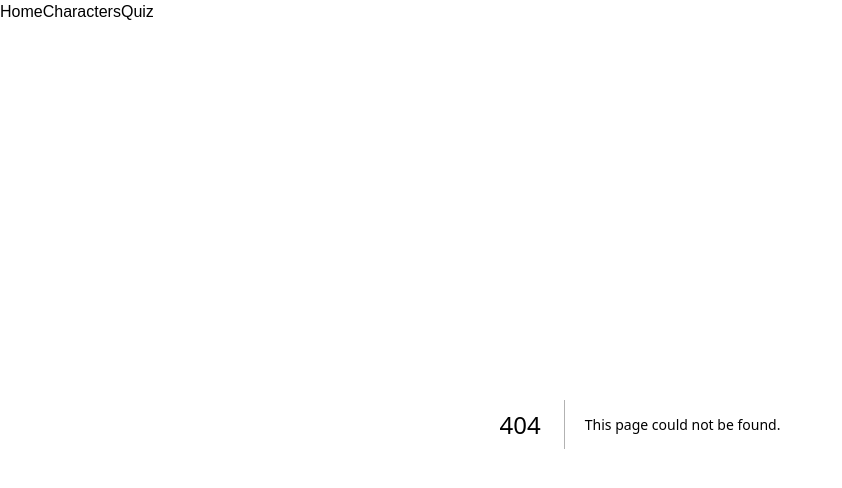
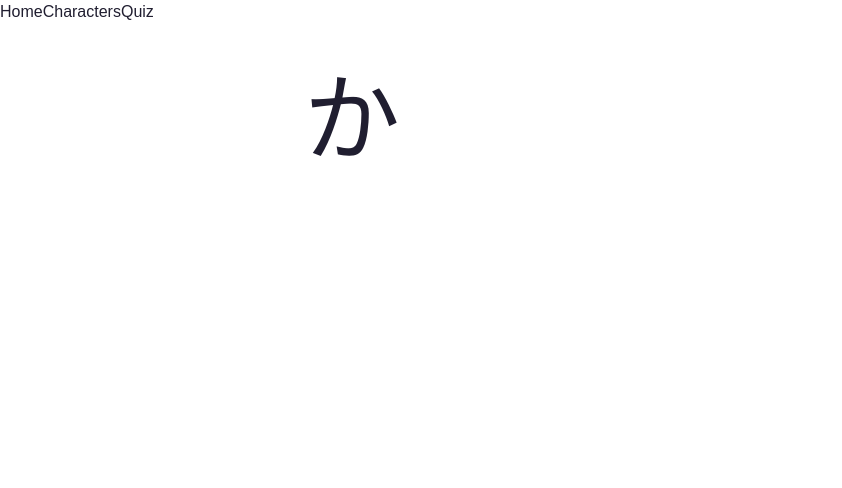
Before and after one commit to CodeByDex/bydex-japan, a Next.js app: page /quiz/hiragana in a window 1280 px wide. Before the commit this address had no page. Shown: the top 488 px of the page, without its empty margins (0-842 px from the left). Built offline with nearby package versions, Linux system fonts and the light colour scheme.

Commit message:
added additional sub quiz routes

```diff
--- /dev/null
+++ b/src/app/quiz/ap/page.tsx
@@ -0,0 +1,9 @@
+import QuizPage from "../quizPage";
+import characters from "../../../../public/data/characterDatabase";
+import { characterType } from "@lib/definitions";
+
+export default function QuizKanji() {
+  const filteredCharacters = characters.filter((char) => char.AP === true);
+
+  return <QuizPage filteredCharacters={filteredCharacters} />;
+}
--- /dev/null
+++ b/src/app/quiz/hiragana/page.tsx
@@ -0,0 +1,9 @@
+import QuizPage from "../quizPage";
+import characters from "../../../../public/data/characterDatabase";
+import { characterType } from "@lib/definitions";
+
+export default function QuizKanji() {
+  const filteredCharacters = characters.filter((char) => char.type === characterType.hiragana);
+
+  return <QuizPage filteredCharacters={filteredCharacters} />;
+}
--- /dev/null
+++ b/src/app/quiz/katakana/page.tsx
@@ -0,0 +1,9 @@
+import QuizPage from "../quizPage";
+import characters from "../../../../public/data/characterDatabase";
+import { characterType } from "@lib/definitions";
+
+export default function QuizKanji() {
+  const filteredCharacters = characters.filter((char) => char.type === characterType.katakana);
+
+  return <QuizPage filteredCharacters={filteredCharacters} />;
+}
--- /dev/null
+++ b/src/app/quiz/n1/page.tsx
@@ -0,0 +1,8 @@
+import QuizPage from "../quizPage";
+import characters from "../../../../public/data/characterDatabase";
+
+export default function QuizKanji() {
+  const filteredCharacters = characters.filter((char) => char.JLPT >= 1);
+
+  return <QuizPage filteredCharacters={filteredCharacters} />;
+}
--- /dev/null
+++ b/src/app/quiz/n2/page.tsx
@@ -0,0 +1,8 @@
+import QuizPage from "../quizPage";
+import characters from "../../../../public/data/characterDatabase";
+
+export default function QuizKanji() {
+  const filteredCharacters = characters.filter((char) => char.JLPT >= 2);
+
+  return <QuizPage filteredCharacters={filteredCharacters} />;
+}
--- /dev/null
+++ b/src/app/quiz/n3/page.tsx
@@ -0,0 +1,8 @@
+import QuizPage from "../quizPage";
+import characters from "../../../../public/data/characterDatabase";
+
+export default function QuizKanji() {
+  const filteredCharacters = characters.filter((char) => char.JLPT >= 3);
+
+  return <QuizPage filteredCharacters={filteredCharacters} />;
+}
--- /dev/null
+++ b/src/app/quiz/n4/page.tsx
@@ -0,0 +1,8 @@
+import QuizPage from "../quizPage";
+import characters from "../../../../public/data/characterDatabase";
+
+export default function QuizKanji() {
+  const filteredCharacters = characters.filter((char) => char.JLPT >= 4);
+
+  return <QuizPage filteredCharacters={filteredCharacters} />;
+}
--- /dev/null
+++ b/src/app/quiz/n5/page.tsx
@@ -0,0 +1,8 @@
+import QuizPage from "../quizPage";
+import characters from "../../../../public/data/characterDatabase";
+
+export default function QuizKanji() {
+  const filteredCharacters = characters.filter((char) => char.JLPT >= 5);
+
+  return <QuizPage filteredCharacters={filteredCharacters} />;
+}
```
